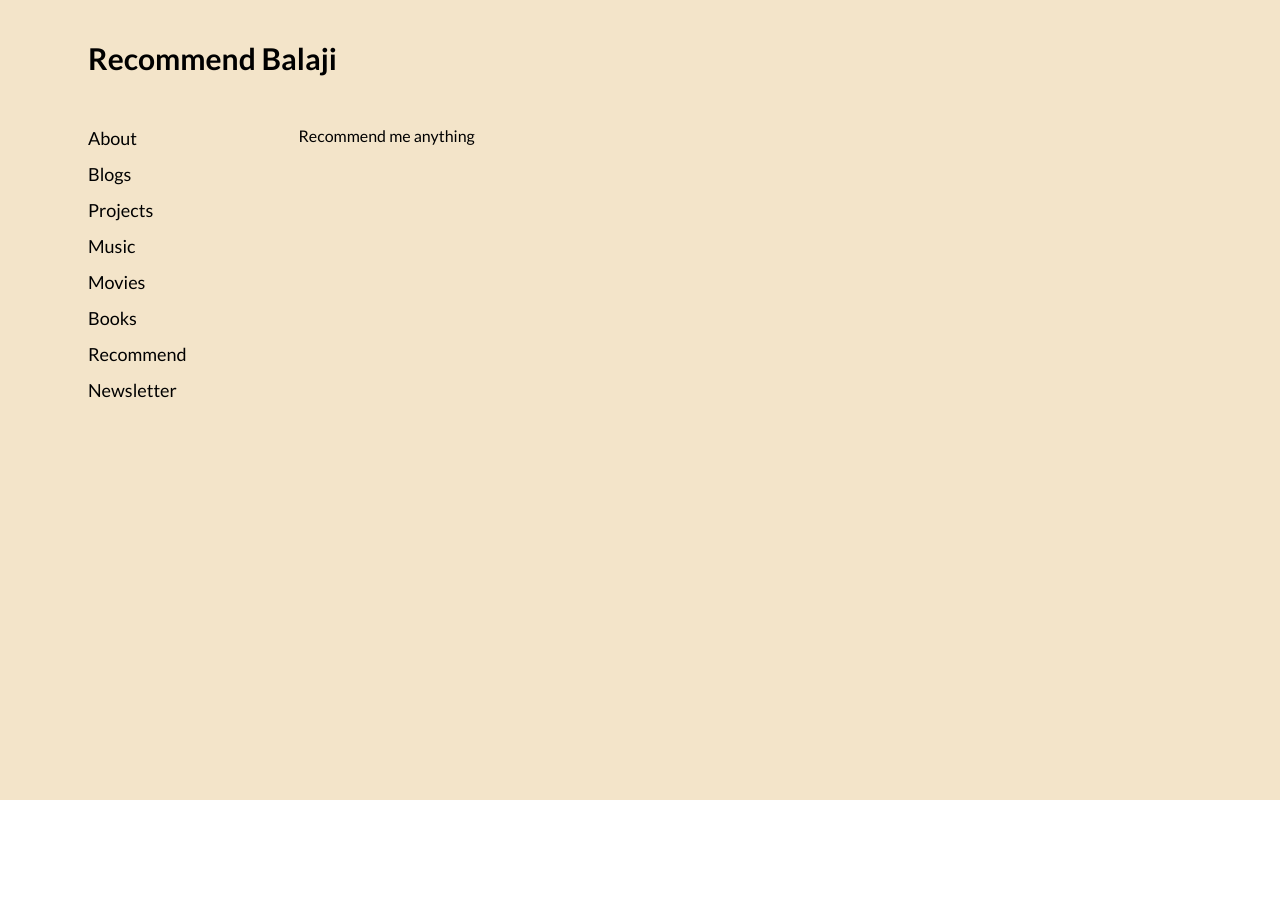
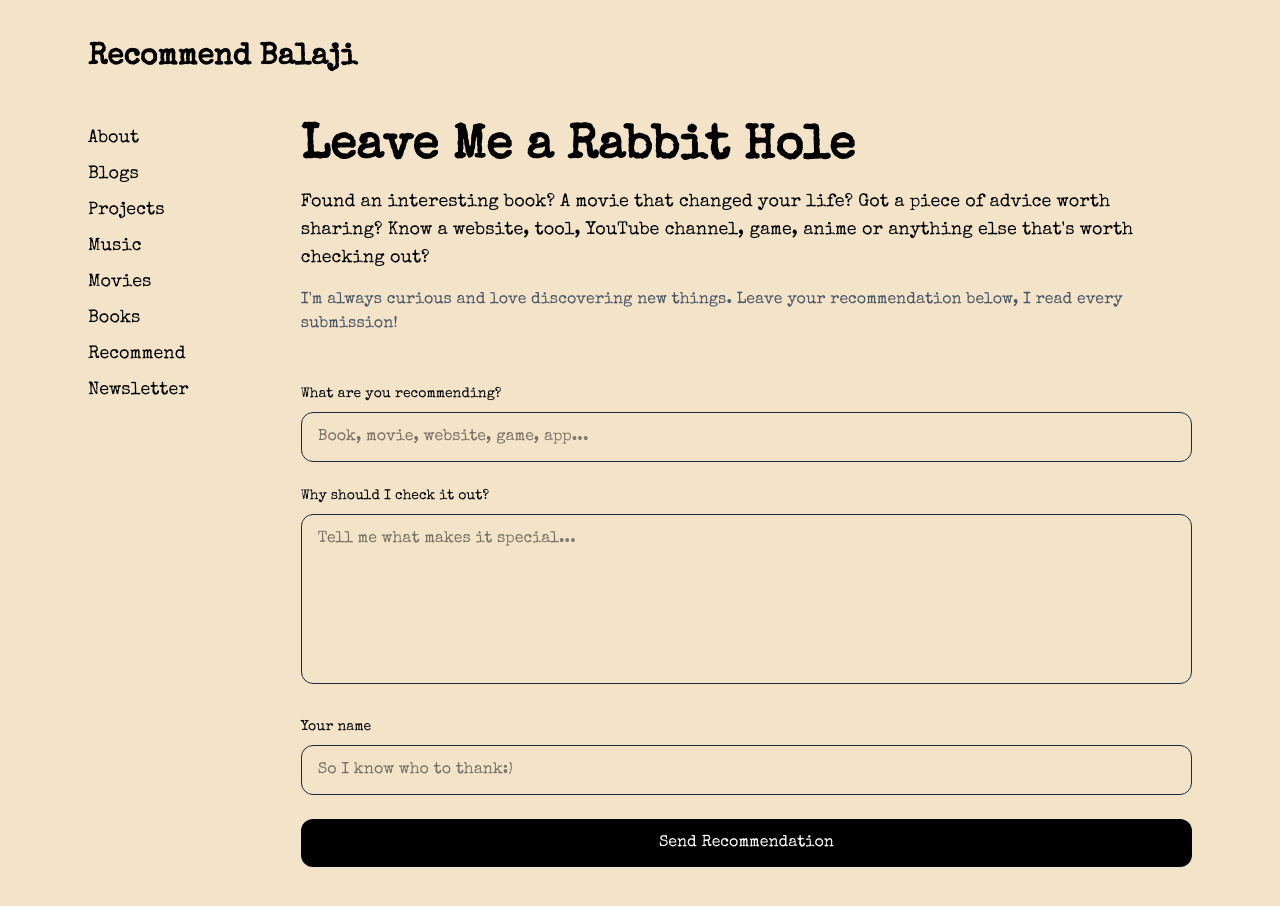
Before and after one commit to balajiNadar08/personal-blog-site, a Next.js app: page /recommend in a window 1280 px wide. Shown: the top 906 px of the page. Before the commit the page ends 800 px from the top, so only its background shows below. Built offline with nearby package versions, Linux system fonts and the light colour scheme.

Commit message:
Recommendation page

```diff
--- a/app/recommend/page.tsx
+++ b/app/recommend/page.tsx
@@ -1,4 +1,4 @@
-import { Lato } from "next/font/google";
+import { Lato, Special_Elite } from "next/font/google";
 import Header from "@/components/Header";
 import SidebarFullScreen from "@/components/SidebarFullScreen";
 
@@ -7,18 +7,89 @@ const lato = Lato({
   weight: ["300", "400", "700", "900"],
   style: ["normal", "italic"],
 });
+const specialElite = Special_Elite({
+  weight: "400",
+  subsets: ["latin"],
+});
 
 const page = () => {
   return (
-    <div className={`min-h-screen bg-[#F3E4C9] ${lato.className} pb-10`}>
+    <div
+      className={`min-h-screen bg-[#F3E4C9] ${specialElite.className} pb-10`}
+    >
       <Header title="Recommend Balaji" />
 
       <div className="max-w-6xl mx-auto px-6">
         <div className="flex flex-col md:flex-row gap-28">
           <SidebarFullScreen />
 
-          <main>
-            <h1>Recommend me anything</h1>
+          <main className="mx-auto pb-16">
+            <div className="space-y-4  mb-12">
+              <h1 className="text-5xl font-bold">Leave Me a Rabbit Hole</h1>
+
+              <p className="text-lg mx-auto">
+                Found an interesting book? A movie that changed your life? Got a
+                piece of advice worth sharing? Know a website, tool, YouTube
+                channel, game, anime or anything else that's worth checking out?
+              </p>
+
+              <p className="text-gray-600">
+                I'm always curious and love discovering new things. Leave your
+                recommendation below, I read every submission!
+              </p>
+            </div>
+
+            <form
+              action="https://formspree.io/f/mzdldeoy"
+              method="POST"
+              className="space-y-6"
+            >
+              <div>
+                <label className="block mb-2 text-sm font-medium">
+                  What are you recommending?
+                </label>
+                <input
+                  type="text"
+                  name="title"
+                  placeholder="Book, movie, website, game, app..."
+                  required
+                  className="w-full rounded-xl border border-gray-800 px-4 py-3 outline-none focus:ring-2"
+                />
+              </div>
+
+              <div>
+                <label className="block mb-2 text-sm font-medium">
+                  Why should I check it out?
+                </label>
+                <textarea
+                  name="reason"
+                  rows={6}
+                  placeholder="Tell me what makes it special..."
+                  required
+                  className="w-full rounded-xl border border-gray-800 px-4 py-3 outline-none focus:ring-2 resize-none"
+                />
+              </div>
+
+              <div>
+                <label className="block mb-2 text-sm font-medium">
+                  Your name
+                </label>
+                <input
+                  type="text"
+                  name="name"
+                  placeholder="So I know who to thank:)"
+                  required
+                  className="w-full rounded-xl border border-gray-800 px-4 py-3 outline-none focus:ring-2"
+                />
+              </div>
+
+              <button
+                type="submit"
+                className="w-full rounded-xl bg-black text-white py-3 font-medium hover:opacity-90 transition"
+              >
+                Send Recommendation
+              </button>
+            </form>
           </main>
         </div>
       </div>
```
